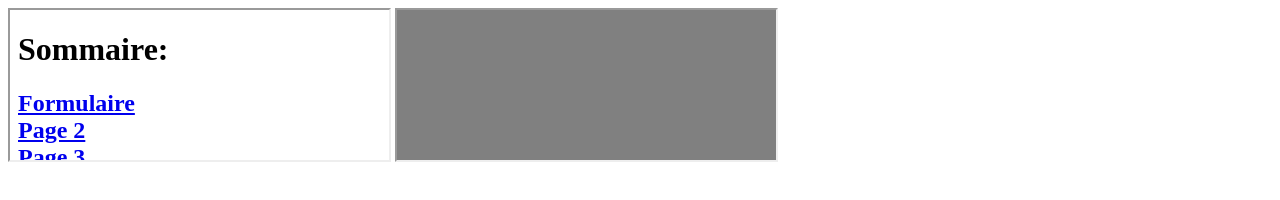
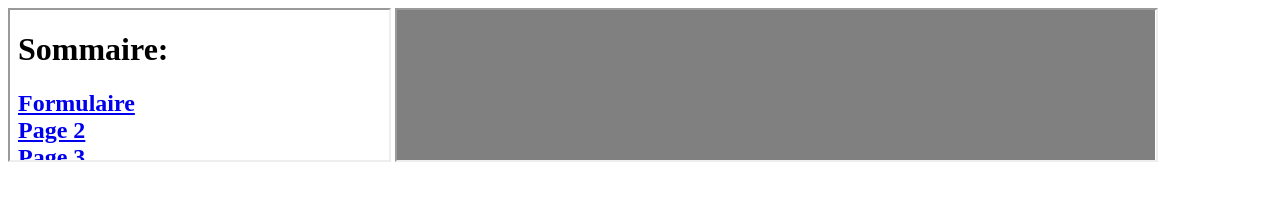
Before and after one commit to saramanoharan/MiniProjet-Multifenetre-BTS, a plain HTML site: page index.html in a window 1280 px wide. Drawn offline with Linux system fonts and the light colour scheme.

Commit message:
Update index.html

```diff
--- a/index.html
+++ b/index.html
@@ -5,7 +5,7 @@
 <body>
 
 <iframe src="lien.html" width="30%" heigth="800" ></iframe>
-<iframe src="page1.html" width="30%" heigth="800" name="f2"></iframe>
+<iframe src="page1.html" width="60%" heigth="800" name="f2"></iframe>
 
 </body>
 </html>
```
